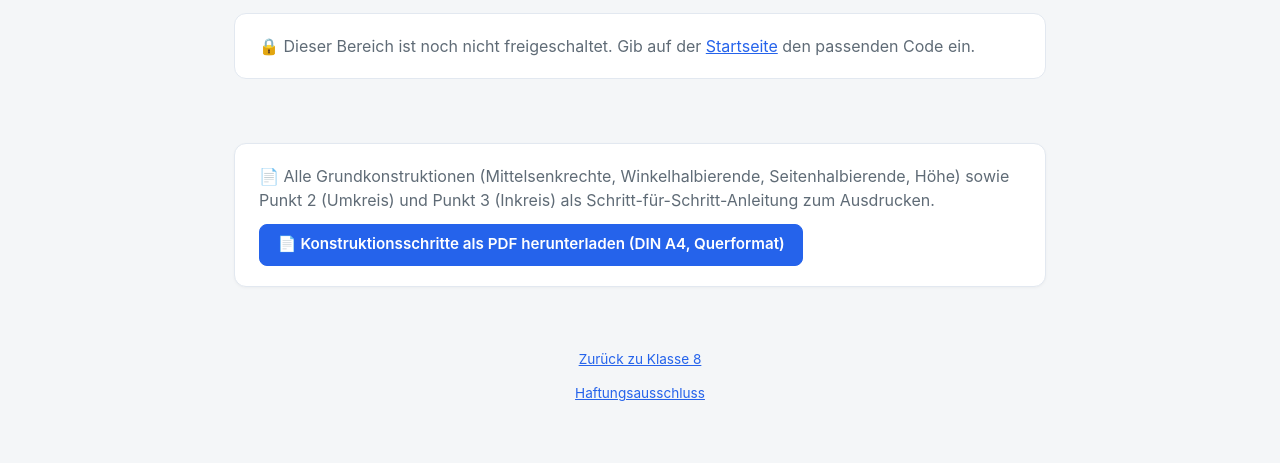
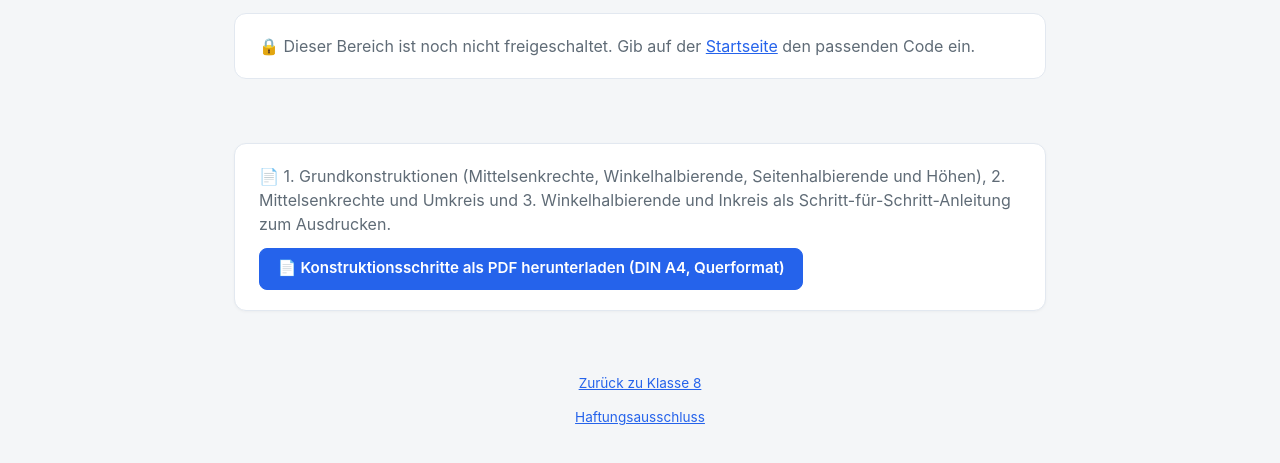
Before and after one commit to KorJue/uplant, a plain HTML site: page mathematik/klasse-8/geometrie/index.html in a window 1280 px wide. Shown: the part 197-660 px from the top of the page. Drawn offline with Linux system fonts and the light colour scheme.

Commit message:
Grundkonstruktionen-PDF: korrekte Geometrie, 4 Konstruktionen pro Seite (#45)
Alle Diagramme werden jetzt über exakte Vektor-/Kreis-Mathematik statt
von Hand geschätzter Koordinaten erzeugt (u.a. Winkelhalbierende:
falscher Schnittpunkt der Hilfskreise korrigiert). Layout auf 2 Seiten
verdichtet (4 Grundkonstruktionen auf Seite 1, Um-/Inkreis auf Seite 2)
und deutlich größer/besser lesbar dargestellt. Beschreibungstext der
Download-Karte an die tatsächliche Menü-Nummerierung angepasst.

Co-authored-by: Claude <noreply@anthropic.com>

```diff
--- a/mathematik/klasse-8/geometrie/index.html
+++ b/mathematik/klasse-8/geometrie/index.html
@@ -73,7 +73,7 @@
 
 <div class="geo-download-box">
   <div class="geo-download-inner">
-    <p>📄 Alle Grundkonstruktionen (Mittelsenkrechte, Winkelhalbierende, Seitenhalbierende, Höhe) sowie Punkt 2 (Umkreis) und Punkt 3 (Inkreis) als Schritt-für-Schritt-Anleitung zum Ausdrucken.</p>
+    <p>📄 1. Grundkonstruktionen (Mittelsenkrechte, Winkelhalbierende, Seitenhalbierende und Höhen), 2. Mittelsenkrechte und Umkreis und 3. Winkelhalbierende und Inkreis als Schritt-für-Schritt-Anleitung zum Ausdrucken.</p>
     <a class="geo-btn" href="grundkonstruktionen.pdf" download>📄 Konstruktionsschritte als PDF herunterladen (DIN A4, Querformat)</a>
   </div>
 </div>
```
Also changed, not shown: 1 other file.
